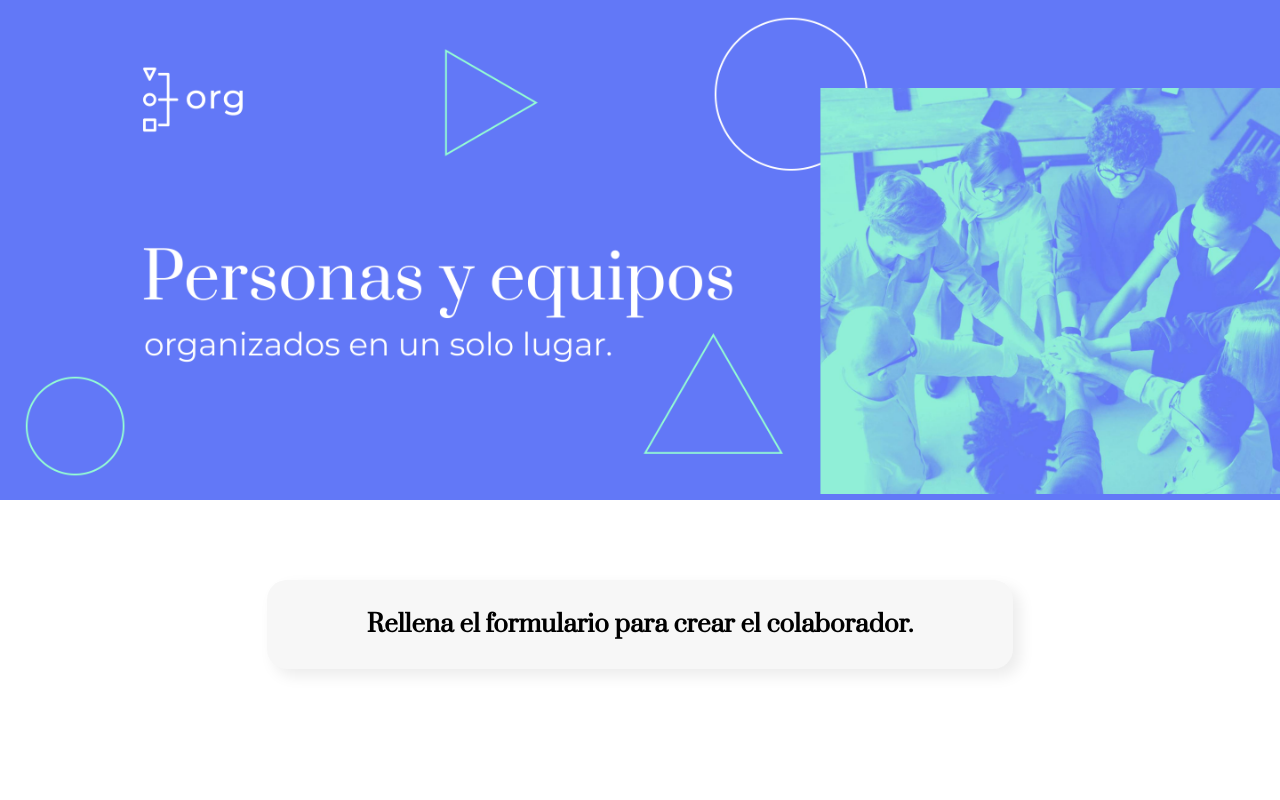
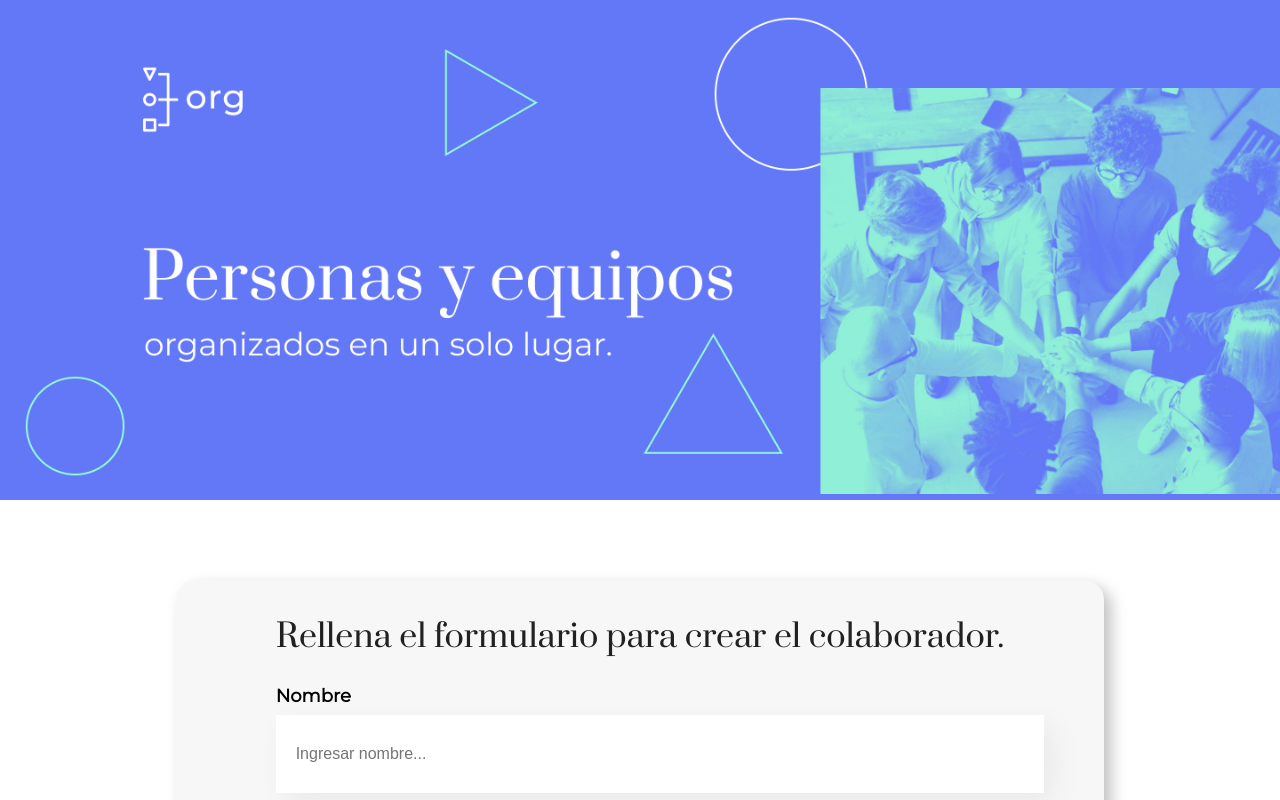
Before and after one commit to HostenX/AluraPersonasyEquipos, a React (Create React App) app: page / in a window 1280 px wide. Shown: the top 800 px of the page. Built offline with nearby package versions, Linux system fonts and the light colour scheme.

Commit message:
Clase 3 Finalizada

```diff
--- a/src/App.js
+++ b/src/App.js
@@ -1,6 +1,6 @@
 import './App.css';
-import Header from './components/Header/Header';
-import Form from './components/form/Form';
+import Header from './components/Header/';
+import Form from './components/form/';
 console.log(Header);
 
 function App() {
--- /dev/null
+++ b/src/components/TextField/TextField.css
@@ -0,0 +1,25 @@
+.campo-texto{
+    margin: 24px 0;
+    font-family: 'Montserrat', sans-serif;
+
+}
+
+.campo-texto label{
+    font-family: 'Montserrat', sans-serif;
+    font-size: 18px;
+    font-weight: 600;
+    display: block;
+    margin-bottom: 8px;
+}
+
+.campo-texto input{
+    width: 100%;
+    background: #FFFFFF;
+    mix-blend-mode: normal;
+    box-shadow: 10px 10px 30px rgba(0, 0, 0, 0.06);
+    border-radius: 0px;
+    border: none;
+    padding: 30px 20px;
+    outline-color: #6278F7;
+    font-size: 16px;
+}
--- /dev/null
+++ b/src/components/TextField/index.js
@@ -0,0 +1,12 @@
+import './TextField.css'
+
+const TextField = (props) =>{
+    console.log("datos:" + props.title);
+    const placeholderModificado = `${props.placeholder}...`
+    return <div className='campo-texto'>
+        <label>{props.title}</label>
+        <input placeholder={placeholderModificado}/>
+    </div>
+}
+
+export default TextField
--- a/src/components/form/Form.css
+++ b/src/components/form/Form.css
@@ -6,7 +6,13 @@
 .formulario form{
     max-width: 80%;
     background-color: #F7F7F7;
-    box-shadow: 7px 7px 15px rgba(0, 0, 0, 0.08);
+    box-shadow: 7px 7px 15px rgba(0, 0, 0, 25%);
     border-radius: 20px;
     padding: 8px 100px;
 }
+
+.formulario h2{
+    font-size: 32px;
+    font-weight: 400;
+    color: #212121;
+}
--- a/src/components/form/Form.js
+++ /dev/null
@@ -1,11 +0,0 @@
-import './Form.css'
-
-const Form = () =>{
-    return <section className='formulario'>
-        <form>
-            <h2>Rellena el formulario para crear el colaborador.</h2>
-        </form>
-    </section>
-}
-
-export default Form;
--- /dev/null
+++ b/src/components/form/index.js
@@ -0,0 +1,15 @@
+import './Form.css'
+import TextField from '../TextField';
+
+const Form = () =>{
+    return <section className='formulario'>
+        <form>
+            <h2>Rellena el formulario para crear el colaborador.</h2>
+            <TextField title ="Nombre" placeholder="Ingresar nombre"/>
+            <TextField title = "Puesto" placeholder="Ingresar puesto"/>
+            <TextField title = "Foto" placeholder="Ingresar enlace de foto"/>
+        </form>
+    </section>
+}
+
+export default Form;
```
Also changed, not shown: src/components/Header/index.js (renamed from src/components/Header/Header.js).
